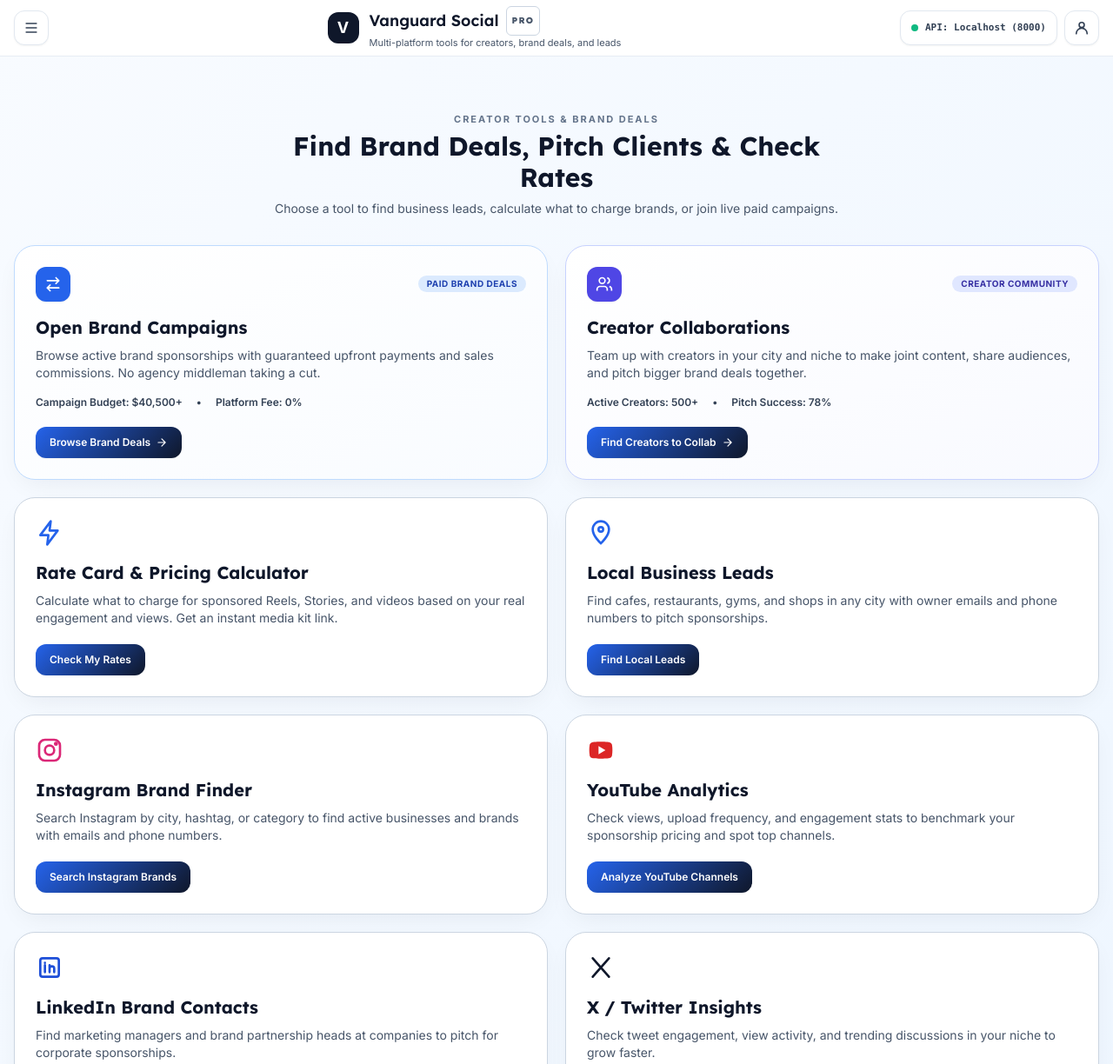
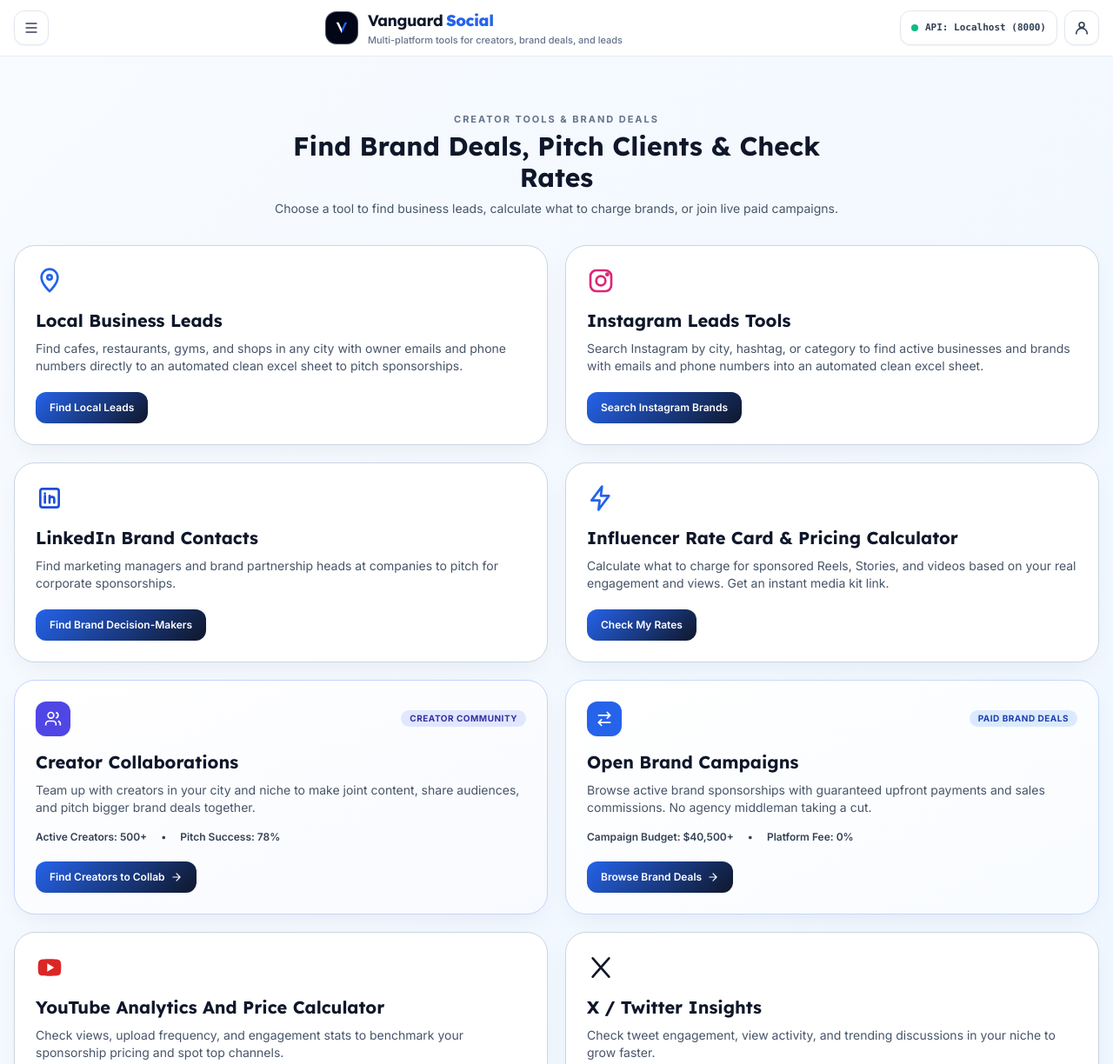
Before and after one commit to tysonsingh19929/phantom-reach-web, a website: page index.html in a window 1280 px wide. Shown: the top 1224 px of the page at 87% size. Drawn offline with nearby package versions, Linux system fonts and the light colour scheme.

Commit message:
feat: upgrade navbar brand lockup and reorder tools suite

```diff
--- a/index.html
+++ b/index.html
@@ -362,13 +362,18 @@
       </div>
 
       <!-- Brand -->
-      <a href="/" class="flex min-w-0 items-center gap-3 no-underline">
-        <span class="flex h-9 w-9 shrink-0 items-center justify-center rounded-xl bg-slate-900 text-lg font-bold text-white">V</span>
+      <a href="/" class="group flex min-w-0 items-center gap-2.5 sm:gap-3 no-underline">
+        <span class="relative flex h-9 w-9 shrink-0 items-center justify-center rounded-xl bg-slate-950 shadow-sm shadow-slate-900/25 ring-1 ring-slate-800/80 transition-transform duration-200 group-hover:scale-105">
+          <svg class="h-5 w-5" viewBox="0 0 24 24" fill="none" xmlns="http://www.w3.org/2000/svg">
+            <path d="M4.5 4.5L12 19.5V13.5L7.8 4.5H4.5Z" fill="#FFFFFF"/>
+            <path d="M12 19.5L19.5 4.5H16.2L12 13.5V19.5Z" fill="#2563EB"/>
+          </svg>
+        </span>
         <span class="min-w-0">
-          <span class="flex items-center gap-2 truncate font-display text-base font-semibold sm:text-lg">
-            Vanguard Social <b class="rounded-md border border-slate-300 px-1.5 py-0.5 text-[10px] tracking-[.12em] text-slate-600">PRO</b>
+          <span class="truncate font-display text-base sm:text-lg font-bold tracking-tight text-slate-900 leading-tight block">
+            Vanguard<span class="text-blue-600 font-extrabold ml-1">Social</span>
           </span>
-          <span class="hidden text-[11px] text-slate-600 sm:block">Multi-platform tools for creators, brand deals, and leads</span>
+          <span class="hidden text-[11px] font-medium text-slate-500 sm:block">Multi-platform tools for creators, brand deals, and leads</span>
         </span>
       </a>
 
@@ -412,7 +417,78 @@
 
       <div class="grid gap-5 md:grid-cols-2">
 
-        <!-- Flagship 1: Campaign Exchange Floor -->
+        <!-- Tool 1: Local Business Leads -->
+        <article id="google-leads" class="tool card rounded-3xl p-6">
+          <div class="mb-4 text-blue-600">
+            <svg class="h-8 w-8" viewBox="0 0 24 24" fill="none" stroke="currentColor" stroke-width="2"><path d="M12 21s7-6.2 7-12A7 7 0 0 0 5 9c0 5.8 7 12 7 12Z"/><circle cx="12" cy="9" r="2"/></svg>
+          </div>
+          <h3 class="font-display text-xl font-bold text-slate-900">Local Business Leads</h3>
+          <p class="mt-2 text-xs sm:text-sm leading-relaxed text-slate-600">
+            Find cafes, restaurants, gyms, and shops in any city with owner emails and phone numbers directly to an automated clean excel sheet to pitch sponsorships.
+          </p>
+          <a href="/tools/google-leads" class="primary mt-5 inline-flex rounded-xl px-4 py-2.5 text-xs font-semibold">Find Local Leads</a>
+        </article>
+
+        <!-- Tool 2: Instagram Leads Tools -->
+        <article id="instagram-leads" class="tool card rounded-3xl p-6">
+          <div class="mb-4 text-pink-600">
+            <svg class="h-8 w-8" viewBox="0 0 24 24" fill="none" stroke="currentColor" stroke-width="2"><rect x="3" y="3" width="18" height="18" rx="5"/><circle cx="12" cy="12" r="4"/><circle cx="17.5" cy="6.5" r=".8" fill="currentColor"/></svg>
+          </div>
+          <h3 class="font-display text-xl font-bold text-slate-900">Instagram Leads Tools</h3>
+          <p class="mt-2 text-xs sm:text-sm leading-relaxed text-slate-600">
+            Search Instagram by city, hashtag, or category to find active businesses and brands with emails and phone numbers into an automated clean excel sheet.
+          </p>
+          <a href="/tools/instagram-leads" class="primary mt-5 inline-flex rounded-xl px-4 py-2.5 text-xs font-semibold">Search Instagram Brands</a>
+        </article>
+
+        <!-- Tool 3: LinkedIn Brand Contacts -->
+        <article id="linkedin-tools" class="tool card rounded-3xl p-6">
+          <div class="mb-4 text-blue-700">
+            <svg class="h-8 w-8" viewBox="0 0 24 24" fill="none" stroke="currentColor" stroke-width="2"><rect x="4" y="4" width="16" height="16" rx="2"/><path d="M8 10v6M8 8v.01M12 16v-3a2 2 0 0 1 4 0v3M12 10v6" stroke-linecap="round"/></svg>
+          </div>
+          <h3 class="font-display text-xl font-bold text-slate-900">LinkedIn Brand Contacts</h3>
+          <p class="mt-2 text-xs sm:text-sm leading-relaxed text-slate-600">
+            Find marketing managers and brand partnership heads at companies to pitch for corporate sponsorships.
+          </p>
+          <a href="/tools/linkedin" class="primary mt-5 inline-flex rounded-xl px-4 py-2.5 text-xs font-semibold">Find Brand Decision-Makers</a>
+        </article>
+
+        <!-- Tool 4: Influencer Rate Card & Pricing Calculator -->
+        <article id="influencer-score" class="tool card rounded-3xl p-6">
+          <div class="mb-4 text-blue-600">
+            <svg class="h-8 w-8" viewBox="0 0 24 24" fill="none" stroke="currentColor" stroke-width="2"><path d="m13 2-9 12h7l-1 8 9-12h-7l1-8Z" stroke-linejoin="round"/></svg>
+          </div>
+          <h3 class="font-display text-xl font-bold text-slate-900">Influencer Rate Card &amp; Pricing Calculator</h3>
+          <p class="mt-2 text-xs sm:text-sm leading-relaxed text-slate-600">
+            Calculate what to charge for sponsored Reels, Stories, and videos based on your real engagement and views. Get an instant media kit link.
+          </p>
+          <a href="/tools/influencer-score" class="primary mt-5 inline-flex rounded-xl px-4 py-2.5 text-xs font-semibold">Check My Rates</a>
+        </article>
+
+        <!-- Tool 5: Creator Collaborations -->
+        <article id="creator-collabs" class="tool card rounded-3xl p-6 border-indigo-200 bg-gradient-to-br from-white to-indigo-50/40 relative">
+          <div class="flex items-center justify-between mb-4">
+            <span class="flex h-10 w-10 items-center justify-center rounded-xl bg-indigo-600 text-white shadow-sm">
+              <svg class="h-5 w-5" viewBox="0 0 24 24" fill="none" stroke="currentColor" stroke-width="2"><path d="M16 21v-2a4 4 0 0 0-4-4H6a4 4 0 0 0-4 4v2"/><circle cx="9" cy="7" r="4"/><path d="M22 21v-2a4 4 0 0 0-3-3.87M16 3.13a4 4 0 0 1 0 7.75"/></svg>
+            </span>
+            <span class="inline-flex rounded-full bg-indigo-100 px-2.5 py-0.5 text-[10px] font-bold uppercase tracking-wider text-indigo-800">Creator Community</span>
+          </div>
+          <h3 class="font-display text-xl font-bold text-slate-900">Creator Collaborations</h3>
+          <p class="mt-2 text-xs sm:text-sm leading-relaxed text-slate-600">
+            Team up with creators in your city and niche to make joint content, share audiences, and pitch bigger brand deals together.
+          </p>
+          <div class="mt-4 flex items-center gap-4 text-xs font-semibold text-slate-700">
+            <span>Active Creators: 500+</span>
+            <span>&bull;</span>
+            <span>Pitch Success: 78%</span>
+          </div>
+          <a href="/collabs" class="primary mt-5 inline-flex items-center gap-1.5 rounded-xl px-4 py-2.5 text-xs font-semibold shadow-sm">
+            <span>Find Creators to Collab</span>
+            <svg class="h-3.5 w-3.5" viewBox="0 0 24 24" fill="none" stroke="currentColor" stroke-width="2"><path d="M5 12h14M12 5l7 7-7 7" stroke-linecap="round" stroke-linejoin="round"/></svg>
+          </a>
+        </article>
+
+        <!-- Tool 6: Open Brand Campaigns -->
         <article id="campaign-exchange" class="tool card rounded-3xl p-6 border-blue-200 bg-gradient-to-br from-white to-blue-50/40 relative">
           <div class="flex items-center justify-between mb-4">
             <span class="flex h-10 w-10 items-center justify-center rounded-xl bg-blue-600 text-white shadow-sm">
@@ -435,90 +511,19 @@
           </a>
         </article>
 
-        <!-- Flagship 2: Creator Collabs Hub -->
-        <article id="creator-collabs" class="tool card rounded-3xl p-6 border-indigo-200 bg-gradient-to-br from-white to-indigo-50/40 relative">
-          <div class="flex items-center justify-between mb-4">
-            <span class="flex h-10 w-10 items-center justify-center rounded-xl bg-indigo-600 text-white shadow-sm">
-              <svg class="h-5 w-5" viewBox="0 0 24 24" fill="none" stroke="currentColor" stroke-width="2"><path d="M16 21v-2a4 4 0 0 0-4-4H6a4 4 0 0 0-4 4v2"/><circle cx="9" cy="7" r="4"/><path d="M22 21v-2a4 4 0 0 0-3-3.87M16 3.13a4 4 0 0 1 0 7.75"/></svg>
-            </span>
-            <span class="inline-flex rounded-full bg-indigo-100 px-2.5 py-0.5 text-[10px] font-bold uppercase tracking-wider text-indigo-800">Creator Community</span>
-          </div>
-          <h3 class="font-display text-xl font-bold text-slate-900">Creator Collaborations</h3>
-          <p class="mt-2 text-xs sm:text-sm leading-relaxed text-slate-600">
-            Team up with creators in your city and niche to make joint content, share audiences, and pitch bigger brand deals together.
-          </p>
-          <div class="mt-4 flex items-center gap-4 text-xs font-semibold text-slate-700">
-            <span>Active Creators: 500+</span>
-            <span>&bull;</span>
-            <span>Pitch Success: 78%</span>
-          </div>
-          <a href="/collabs" class="primary mt-5 inline-flex items-center gap-1.5 rounded-xl px-4 py-2.5 text-xs font-semibold shadow-sm">
-            <span>Find Creators to Collab</span>
-            <svg class="h-3.5 w-3.5" viewBox="0 0 24 24" fill="none" stroke="currentColor" stroke-width="2"><path d="M5 12h14M12 5l7 7-7 7" stroke-linecap="round" stroke-linejoin="round"/></svg>
-          </a>
-        </article>
-
-        <!-- Engine 3: Score Me -->
-        <article id="influencer-score" class="tool card rounded-3xl p-6">
-          <div class="mb-4 text-blue-600">
-            <svg class="h-8 w-8" viewBox="0 0 24 24" fill="none" stroke="currentColor" stroke-width="2"><path d="m13 2-9 12h7l-1 8 9-12h-7l1-8Z" stroke-linejoin="round"/></svg>
-          </div>
-          <h3 class="font-display text-xl font-bold text-slate-900">Rate Card &amp; Pricing Calculator</h3>
-          <p class="mt-2 text-xs sm:text-sm leading-relaxed text-slate-600">
-            Calculate what to charge for sponsored Reels, Stories, and videos based on your real engagement and views. Get an instant media kit link.
-          </p>
-          <a href="/tools/influencer-score" class="primary mt-5 inline-flex rounded-xl px-4 py-2.5 text-xs font-semibold">Check My Rates</a>
-        </article>
-
-        <!-- Engine 4: Google Leads -->
-        <article id="google-leads" class="tool card rounded-3xl p-6">
-          <div class="mb-4 text-blue-600">
-            <svg class="h-8 w-8" viewBox="0 0 24 24" fill="none" stroke="currentColor" stroke-width="2"><path d="M12 21s7-6.2 7-12A7 7 0 0 0 5 9c0 5.8 7 12 7 12Z"/><circle cx="12" cy="9" r="2"/></svg>
-          </div>
-          <h3 class="font-display text-xl font-bold text-slate-900">Local Business Leads</h3>
-          <p class="mt-2 text-xs sm:text-sm leading-relaxed text-slate-600">
-            Find cafes, restaurants, gyms, and shops in any city with owner emails and phone numbers to pitch sponsorships.
-          </p>
-          <a href="/tools/google-leads" class="primary mt-5 inline-flex rounded-xl px-4 py-2.5 text-xs font-semibold">Find Local Leads</a>
-        </article>
-
-        <!-- Engine 5: Instagram Leads -->
-        <article id="instagram-leads" class="tool card rounded-3xl p-6">
-          <div class="mb-4 text-pink-600">
-            <svg class="h-8 w-8" viewBox="0 0 24 24" fill="none" stroke="currentColor" stroke-width="2"><rect x="3" y="3" width="18" height="18" rx="5"/><circle cx="12" cy="12" r="4"/><circle cx="17.5" cy="6.5" r=".8" fill="currentColor"/></svg>
-          </div>
-          <h3 class="font-display text-xl font-bold text-slate-900">Instagram Brand Finder</h3>
-          <p class="mt-2 text-xs sm:text-sm leading-relaxed text-slate-600">
-            Search Instagram by city, hashtag, or category to find active businesses and brands with emails and phone numbers.
-          </p>
-          <a href="/tools/instagram-leads" class="primary mt-5 inline-flex rounded-xl px-4 py-2.5 text-xs font-semibold">Search Instagram Brands</a>
-        </article>
-
-        <!-- Engine 6: YouTube Tools -->
+        <!-- Tool 7: YouTube Analytics And Price Calculator -->
         <article id="youtube-tools" class="tool card rounded-3xl p-6">
           <div class="mb-4 text-red-600">
             <svg class="h-8 w-8" viewBox="0 0 24 24" fill="currentColor"><path d="M21.6 7.2a2.8 2.8 0 0 0-2-2C17.8 4.7 12 4.7 12 4.7s-5.8 0-7.6.5a2.8 2.8 0 0 0-2 2A29 29 0 0 0 2 12a29 29 0 0 0 .4 4.8 2.8 2.8 0 0 0 2 2c1.8.5 7.6.5 7.6.5s5.8 0 7.6-.5a2.8 2.8 0 0 0 2-2A29 29 0 0 0 22 12a29 29 0 0 0-.4-4.8ZM10 15.5v-7l6 3.5-6 3.5Z"/></svg>
           </div>
-          <h3 class="font-display text-xl font-bold text-slate-900">YouTube Analytics</h3>
+          <h3 class="font-display text-xl font-bold text-slate-900">YouTube Analytics And Price Calculator</h3>
           <p class="mt-2 text-xs sm:text-sm leading-relaxed text-slate-600">
             Check views, upload frequency, and engagement stats to benchmark your sponsorship pricing and spot top channels.
           </p>
           <a href="/tools/youtube" class="primary mt-5 inline-flex rounded-xl px-4 py-2.5 text-xs font-semibold">Analyze YouTube Channels</a>
         </article>
 
-        <!-- Engine 7: LinkedIn Tools -->
-        <article id="linkedin-tools" class="tool card rounded-3xl p-6">
-          <div class="mb-4 text-blue-700">
-            <svg class="h-8 w-8" viewBox="0 0 24 24" fill="none" stroke="currentColor" stroke-width="2"><rect x="4" y="4" width="16" height="16" rx="2"/><path d="M8 10v6M8 8v.01M12 16v-3a2 2 0 0 1 4 0v3M12 10v6" stroke-linecap="round"/></svg>
-          </div>
-          <h3 class="font-display text-xl font-bold text-slate-900">LinkedIn Brand Contacts</h3>
-          <p class="mt-2 text-xs sm:text-sm leading-relaxed text-slate-600">
-            Find marketing managers and brand partnership heads at companies to pitch for corporate sponsorships.
-          </p>
-          <a href="/tools/linkedin" class="primary mt-5 inline-flex rounded-xl px-4 py-2.5 text-xs font-semibold">Find Brand Decision-Makers</a>
-        </article>
-
-        <!-- Engine 8: X / Twitter Tools -->
+        <!-- Tool 8: X / Twitter Insights -->
         <article id="x-twitter-tools" class="tool card rounded-3xl p-6">
           <div class="mb-4 text-slate-900">
             <svg class="h-8 w-8" viewBox="0 0 24 24" fill="none" stroke="currentColor" stroke-width="2"><path d="M5 4 19 20M19 4 5 20" stroke-linecap="round"/></svg>
```
